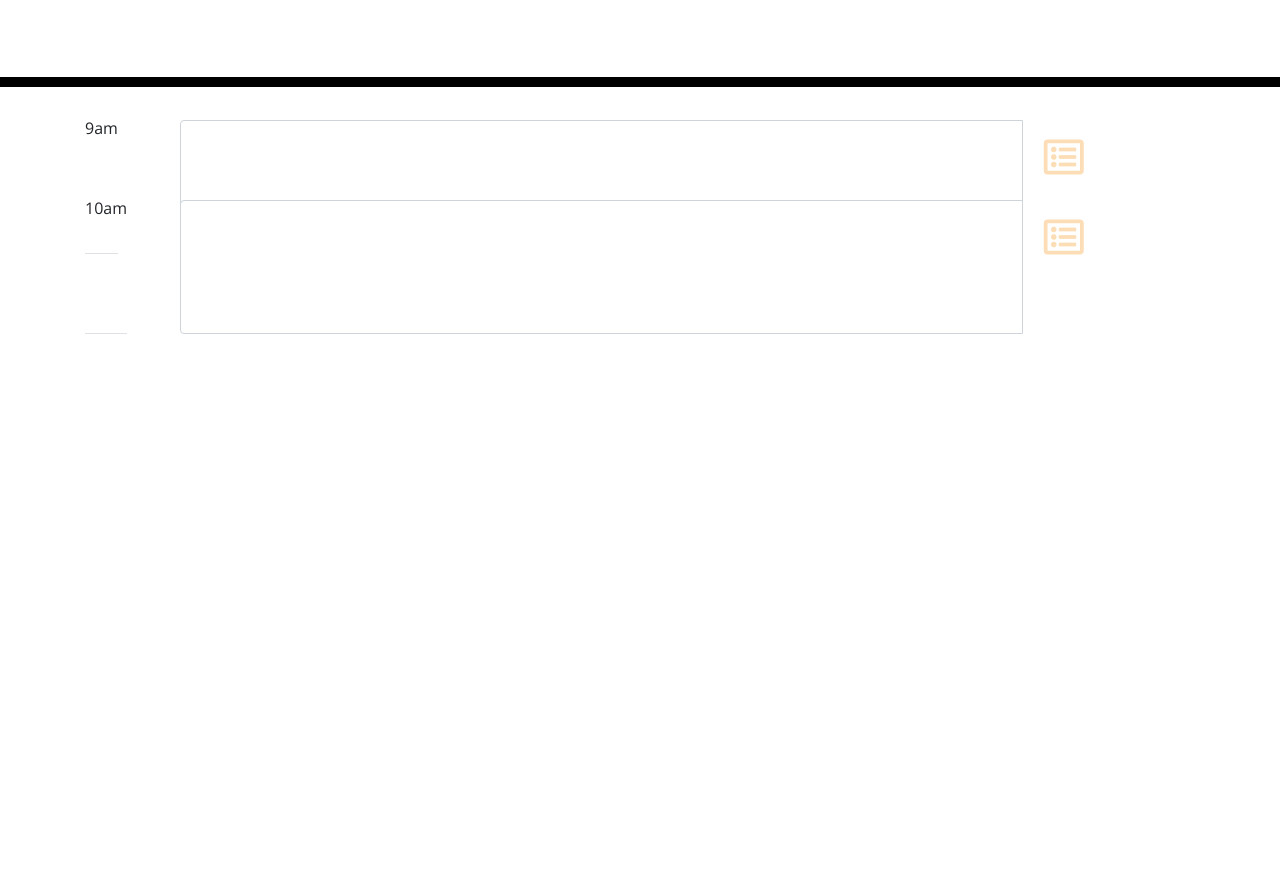
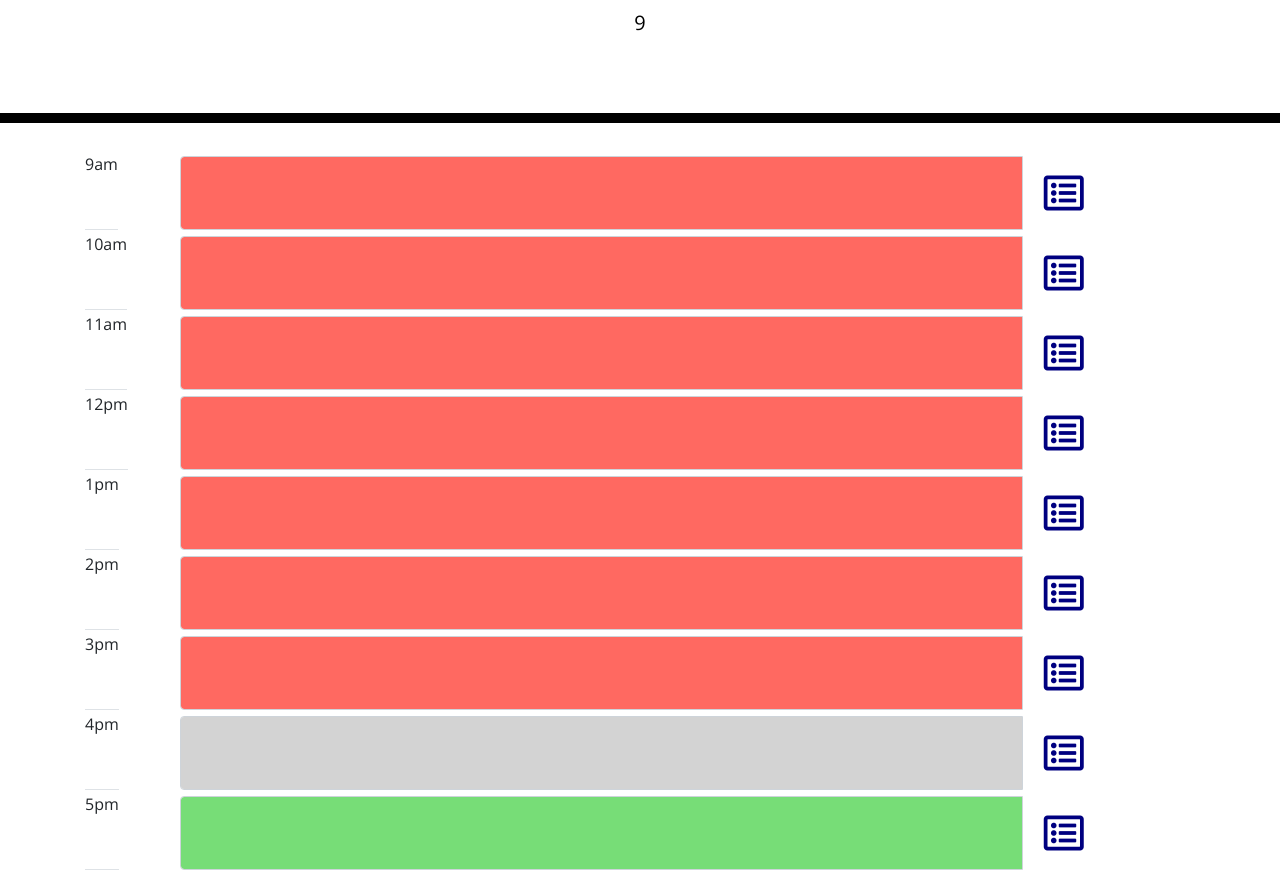
Before and after one commit to derekthecarrot/DayPlanner, a plain HTML site: page index.html in a window 1280 px wide. Shown: the part 181-1067 px from the top of the page. Before the commit the page ends 800 px from the top, so only its background shows below. Drawn offline with nearby package versions, Linux system fonts and the light colour scheme; files that its build step writes are made by us from their sources.

Commit message:
adding local storage functionality, defining variables, adding availability colors

```diff
--- a/assets/moment.js
+++ b/assets/moment.js
@@ -1,2 +1,62 @@
-var rowHour = 9;
-var rowAM = ":00am";
+   //Setting up the date and appending to the HTML page
+    const today = moment().format('MMMM Do YYYY');
+    console.log(today)
+    $(".currentDay").append(today);
+
+    const now = parseInt(moment().format('HH'));
+    console.log(now)
+//defining text-area contents
+    const text9AM = $("#textarea9AM");
+    const text10AM = $("#textarea10AM");
+    const text11AM = $("#textarea11AM");
+    const text12AM = $("#textarea12AM");
+    const text1PM = $("#textarea1PM");
+    const text2PM = $("#textarea2PM");
+    const text3PM = $("#textarea3PM");
+    const text4PM = $("#textarea4PM");
+    const text5PM = $("#textarea5PM");
+
+//parsing html contents and based on number it will change availability class
+    $("textarea").each(function () {
+        const name = parseInt($(this).attr("name"));
+        if (name < now) {
+            $(this).addClass("present");
+        }
+
+
+        if (name > now) {
+            $(this).addClass("future")
+        }
+
+        if (name === now) {
+            $(this).addClass("past")
+        }
+
+
+
+    })
+// local storage on click
+    $("button").on("click", function () {
+
+
+        localStorage.setItem("9AM", (text9AM.val()))
+        localStorage.setItem("10AM", (text10AM.val()))
+        localStorage.setItem("11AM", (text11AM.val()))
+        localStorage.setItem("12PM", (text12AM.val()))
+        localStorage.setItem("1PM", (text1PM.val()))
+        localStorage.setItem("2PM", (text2PM.val()))
+        localStorage.setItem("3PM", (text3PM.val()))
+        localStorage.setItem("4PM", (text4PM.val()))
+        localStorage.setItem("5PM", (text5PM.val()))
+
+    })
+
+    $("#textarea9AM").append(localStorage.getItem("9AM"));
+    $("#textarea10AM").append(localStorage.getItem("10AM"));
+    $("#textarea11AM").append(localStorage.getItem("11AM"));
+    $("#textarea12AM").append(localStorage.getItem("12PM"));
+    $("#textarea1PM").append(localStorage.getItem("1PM"));
+    $("#textarea2PM").append(localStorage.getItem("2PM"));
+    $("#textarea3PM").append(localStorage.getItem("3PM"));
+    $("#textarea4PM").append(localStorage.getItem("4PM"));
+    $("#textarea5PM").append(localStorage.getItem("5PM"));
--- a/assets/style.css
+++ b/assets/style.css
@@ -8,7 +8,7 @@ textarea {
   background: transparent;
   border: none;
   resize: none;
-  color: #000000;
+  color: #e22a2a;
   border-left: 1px solid black;
   padding: 10px;
 }
--- a/index.html
+++ b/index.html
@@ -18,7 +18,7 @@
       href="https://fonts.googleapis.com/css?family=Open+Sans&display=swap"
       rel="stylesheet"
     />
-    <link rel="stylesheet" href="style.css" />
+    <link rel="stylesheet" href="./assets/style.css" />
     <title>Work Day Scheduler</title>
   </head>
 
@@ -26,7 +26,7 @@
     <header class="jumbotron">
       <h1 class="display-3">Work Day Scheduler</h1>
       <p class="lead">A simple calendar app for scheduling your work day</p>
-      <p id="currentDay" class="lead"></p>
+      <p id="currentDay" class="lead">9</p>
     </header>
       <!-- Timeblocks go here -->
       <div class="container text-right plannerDiv">
@@ -34,29 +34,90 @@
             <div class="input-container input-group col-1">
                 <p class="border-bottom">9am</p>
             </div>
-            <div class="input-group  col-10 form-group">
-                <textarea id=textarea9AM class="form-control custom-control textborder" rows="2" style="resize:none"
-                    name="9"></textarea>
-                <button class="col-1 btn"> <span style="font-size: 2.5em; color: #fcddb6 "><i class="far fa-list-alt"></i>
-                    </span></button>
+            <div class="input-group col-10 form-group">
+                <textarea id=textarea9AM class="form-control custom-control textborder" rows="2" name="9"></textarea>
+                <button class="col-1 btn"> <span style="font-size: 2.5em; color: navy "><i class="far fa-list-alt"></i></span></button>
             </div>
         </div>
         <div class="row row10">
           <div class="input-container input-group col-1">
               <p class="border-bottom">10am</p>
           </div>
-          <div class="input-group  col-10 form-group">
-              <textarea id=textarea9AM class="form-control custom-control textborder" rows="2" style="resize:none"
-                  name="10"></textarea>
-              <button class="col-1 btn"> <span style="font-size: 2.5em; color: #fcddb6 "><i class="far fa-list-alt"></i>
-                  </span></button>
+          <div class="input-group col-10 form-group">
+              <textarea id=textarea10AM class="form-control custom-control textborder" rows="2"name="10"></textarea>
+              <button class="col-1 btn"> <span style="font-size: 2.5em; color: navy "><i class="far fa-list-alt"></i></span></button>
           </div>
+        </div>
+        <div class="row row11">
+          <div class="input-container input-group col-1">
+              <p class="border-bottom">11am</p>
+          </div>
+          <div class="input-group col-10 form-group">
+              <textarea id=textarea11AM class="form-control custom-control textborder" rows="2"name="11"></textarea>
+              <button class="col-1 btn"> <span style="font-size: 2.5em; color: navy "><i class="far fa-list-alt"></i></span></button>
+          </div>
+        </div>
+        <div class="row row12">
+          <div class="input-container input-group col-1">
+              <p class="border-bottom">12pm</p>
+          </div>
+          <div class="input-group col-10 form-group">
+              <textarea id=textarea12PM class="form-control custom-control textborder" rows="2"name="12"></textarea>
+              <button class="col-1 btn"> <span style="font-size: 2.5em; color: navy "><i class="far fa-list-alt"></i></span></button>
+          </div>
+        </div>
+        <div class="row row1">
+          <div class="input-container input-group col-1">
+              <p class="border-bottom">1pm</p>
+          </div>
+          <div class="input-group col-10 form-group">
+              <textarea id=textarea1PM class="form-control custom-control textborder" rows="2"name="13"></textarea>
+              <button class="col-1 btn"> <span style="font-size: 2.5em; color: navy "><i class="far fa-list-alt"></i></span></button>
+          </div>
+        </div>
+        <div class="row row2">
+          <div class="input-container input-group col-1">
+              <p class="border-bottom">2pm</p>
+          </div>
+          <div class="input-group col-10 form-group">
+              <textarea id=textarea2PM class="form-control custom-control textborder" rows="2"name="14"></textarea>
+              <button class="col-1 btn"> <span style="font-size: 2.5em; color: navy "><i class="far fa-list-alt"></i></span></button>
+          </div>
+        </div>
+        <div class="row row3">
+          <div class="input-container input-group col-1">
+              <p class="border-bottom">3pm</p>
+          </div>
+          <div class="input-group col-10 form-group">
+              <textarea id=textarea3PM class="form-control custom-control textborder" rows="2"name="15"></textarea>
+              <button class="col-1 btn"> <span style="font-size: 2.5em; color: navy "><i class="far fa-list-alt"></i></span></button>
+          </div>
+        </div>
+        <div class="row row4">
+          <div class="input-container input-group col-1">
+              <p class="border-bottom">4pm</p>
+          </div>
+          <div class="input-group col-10 form-group">
+              <textarea id=textarea4PM class="form-control custom-control textborder" rows="2"name="16"></textarea>
+              <button class="col-1 btn"> <span style="font-size: 2.5em; color: navy "><i class="far fa-list-alt"></i></span></button>
+          </div>
+        </div>
+        <div class="row row5">
+          <div class="input-container input-group col-1">
+              <p class="border-bottom">5pm</p>
+          </div>
+          <div class="input-group col-10 form-group">
+              <textarea id=textarea5PM class="form-control custom-control textborder" rows="2"name="17"></textarea>
+              <button class="col-1 btn"> <span style="font-size: 2.5em; color: navy "><i class="far fa-list-alt"></i></span></button>
+          </div>
+        </div>
       </div>
-    </div>
 
 
 
     <script src="https://cdnjs.cloudflare.com/ajax/libs/jquery/3.2.1/jquery.min.js"></script>
     <script src="https://cdnjs.cloudflare.com/ajax/libs/moment.js/2.24.0/moment.min.js"></script>
+    <script src="./assets/moment.js"></script>
+    <script src="./assets/script.js"></script>
   </body>
 </html>
```
